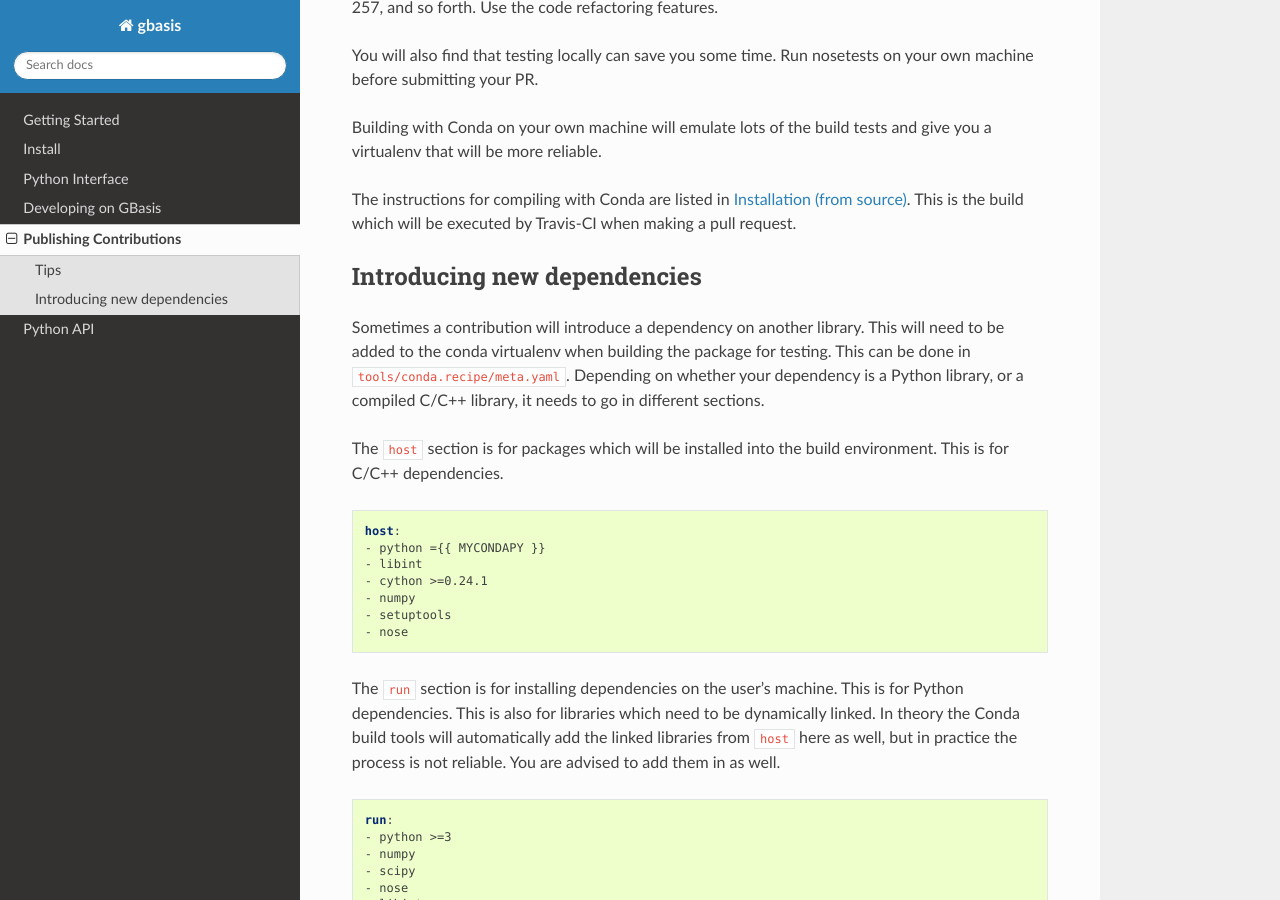
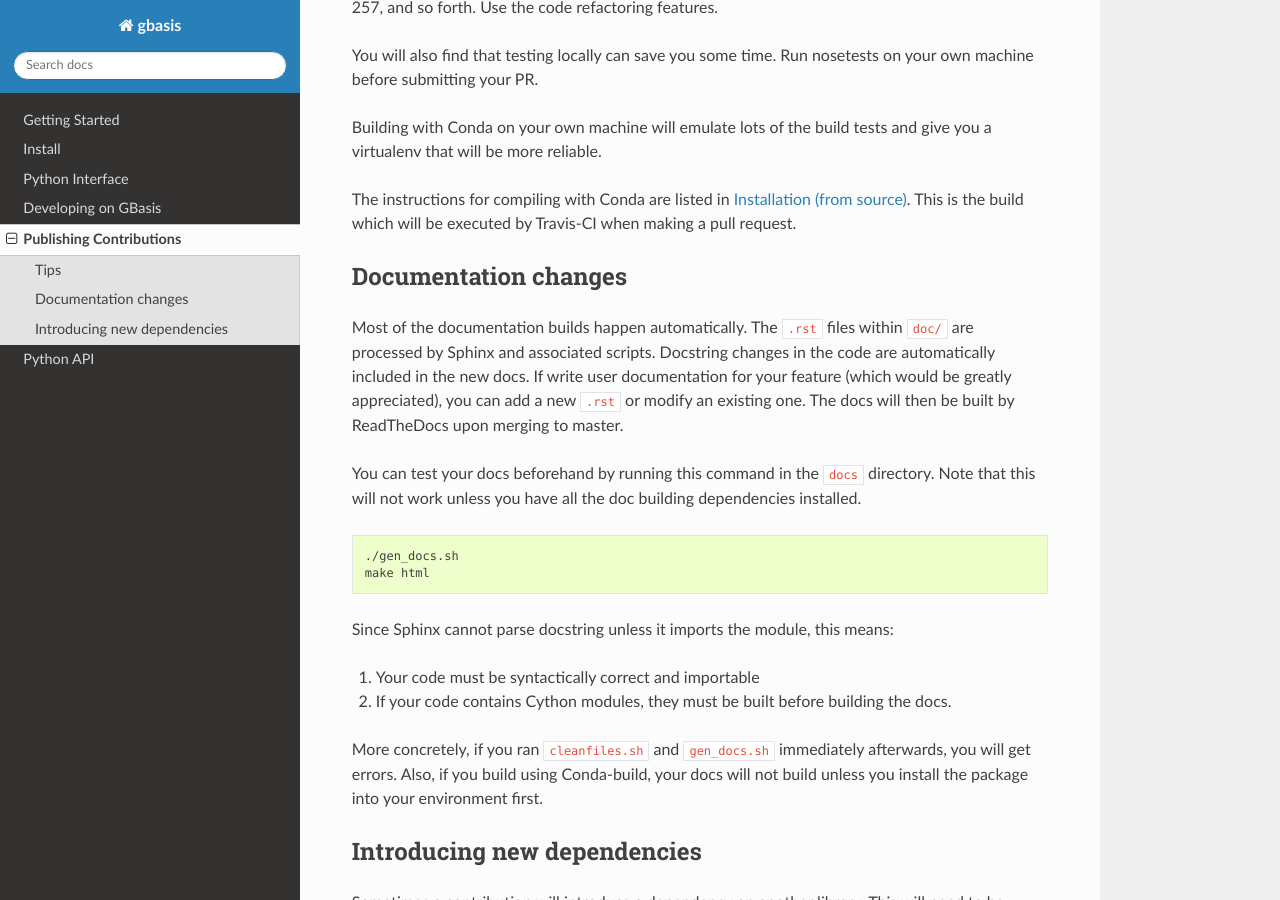
Before and after one commit to theochem/cgbasis, a Sphinx documentation site: the page built from doc/dev_building.rst, in a window 1280 px wide and 900 px high, scrolled down 652 px. Built offline with Sphinx 7.4.7 and the Read the Docs theme 2.0.0, drawn with Linux system fonts in a browser that asks for light colours; pages that are not in the unit, such as notebooks, are missing from menus.

Commit message:
added documentation documentation

```diff
--- a/doc/dev_building.rst
+++ b/doc/dev_building.rst
@@ -39,6 +39,32 @@ The instructions for compiling with Conda are listed in
 :ref:`install_from_source`. This is the build which will be executed
 by Travis-CI when making a pull request.
 
+Documentation changes
+---------------------
+
+Most of the documentation builds happen automatically. The ``.rst`` files within ``doc/``
+are processed by Sphinx and associated scripts. Docstring changes in the code are automatically
+included in the new docs. If write user documentation for your feature (which would be
+greatly appreciated), you can add a new ``.rst`` or modify an existing one. The docs will then
+be built by ReadTheDocs upon merging to master.
+
+You can test your docs beforehand by running this command in the ``docs`` directory. Note that
+this will not work unless you have all the doc building dependencies installed.
+
+.. code-block:: bash
+
+    ./gen_docs.sh
+    make html
+
+Since Sphinx cannot parse docstring unless it imports the module, this means:
+
+1. Your code must be syntactically correct and importable
+2. If your code contains Cython modules, they must be built before building the docs.
+
+More concretely, if you ran ``cleanfiles.sh`` and ``gen_docs.sh`` immediately afterwards, you
+will get errors. Also, if you build using Conda-build, your docs will not build unless you install
+the package into your environment first.
+
 Introducing new dependencies
 ----------------------------
 
```
Also changed, not shown: doc/install.rst (+18 -1 lines).
